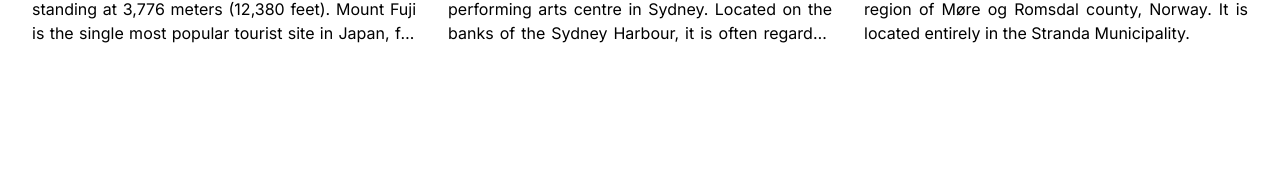
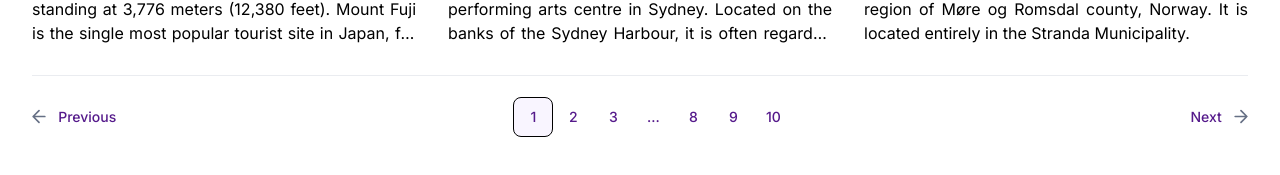
Before and after one commit to harold-myfavdev/simply_blog, a React (Vite) app: page / in a window 1280 px wide. Shown: the part 3480-3655 px from the top of the page. Before the commit the page ends 3585 px from the top, so only its background shows below. Built offline with nearby package versions, Linux system fonts and the light colour scheme.

Commit message:
add pagination on all blog post

```diff
--- a/src/components/Main.jsx
+++ b/src/components/Main.jsx
@@ -1,4 +1,5 @@
 import Posts from './Posts';
+import Pagination from './Pagination';
 import './main.css'
 
 export default function Main() {
@@ -21,6 +22,7 @@
                 <div className='blog-posts-wrapper blog-preview-all'>
                     <Posts limit={'none'} />
                 </div>
+                <Pagination />
             </section>
         </main>
     )
--- /dev/null
+++ b/src/components/Pagination.jsx
@@ -0,0 +1,20 @@
+import './pagination.css'
+import arrow from '../assets/arrow.svg'
+
+export default function Pagination() {
+    return (
+        <nav className='pagination-wrapper'>
+            <ul className='pagination'>
+                <li className='pagination-item'><img src={arrow} alt="left-arrow" /><a href=""> Previous</a></li>
+                <li className='pagination-item'><a href="">1</a></li>
+                <li className='pagination-item'><a href="">2</a></li>
+                <li className='pagination-item'><a href="">3</a></li>
+                <li className='pagination-item'><a href="">...</a></li>
+                <li className='pagination-item'><a href="">8</a></li>
+                <li className='pagination-item'><a href="">9</a></li>
+                <li className='pagination-item'><a href="">10</a></li>
+                <li className='pagination-item'><a href="">Next</a><img src={arrow} alt="right-arrow" /></li>
+            </ul>
+        </nav>
+    )
+}
--- /dev/null
+++ b/src/components/pagination.css
@@ -0,0 +1,57 @@
+.pagination-wrapper {
+    border-top: 1px solid #EAECF0;
+    width: 100%;
+    padding-top: 20.5px;
+}
+
+.pagination {
+    width: 100%;
+    list-style: none;
+    display: flex;
+    flex-wrap: wrap;
+    align-items: center;
+    justify-content: center;
+}
+
+.pagination-item {
+    display: flex;
+    align-items: center;
+    justify-content: center;
+}
+
+.pagination-item > a {
+    text-decoration: none;
+    line-height: 20px;
+    font-weight: 500;
+    font-size: 14px;
+}
+
+.pagination-item:not(:first-child,:last-child){
+    flex: 0 0 40px;
+    text-align: center;
+    width: 40px;
+    height: 40px;
+    border-radius: 8px;
+}
+
+.pagination-item:first-child {
+    column-gap: 12.17px;
+    flex: 0 0 auto;
+    margin-right: auto;
+}
+
+.pagination-item:nth-child(2) {
+    border: 1px solid black;
+    background-color: #F9F5FF;
+    color: #7F56D9;
+}
+
+.pagination-item:last-child {
+    column-gap: 12.17px;
+    flex: 0 0 auto;
+    margin-left: auto;
+}
+
+.pagination-item:last-child img {
+    transform: rotateZ(180deg);
+}
```
Also changed, not shown: src/assets/Arrow.svg (added).
